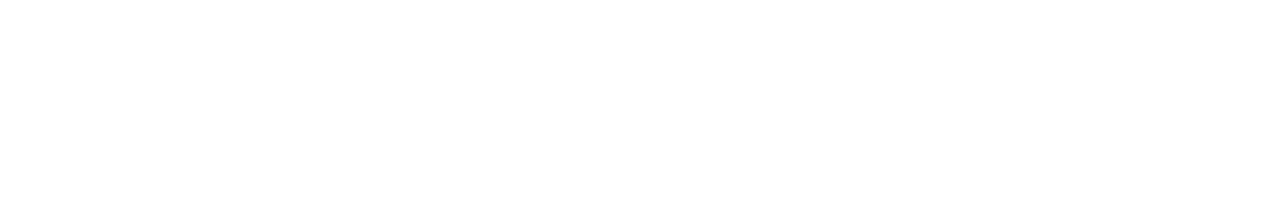
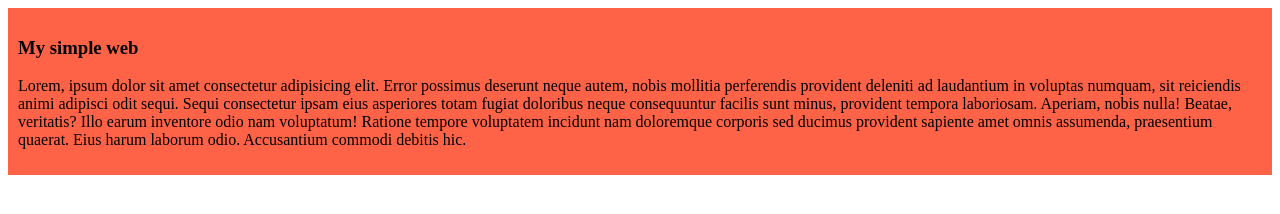
Before and after one commit to mdemon111/my-simple-websites, a plain HTML site: page index.html in a window 1280 px wide. Drawn offline with Linux system fonts and the light colour scheme.

Commit message:
added the first commit

```diff
--- /dev/null
+++ b/blog.css
@@ -0,0 +1,4 @@
+div{
+    background-color: tomato;
+    padding: 10px;
+}
--- a/index.html
+++ b/index.html
@@ -3,9 +3,13 @@
 <head>
     <meta charset="UTF-8">
     <meta name="viewport" content="width=device-width, initial-scale=1.0">
+    <link rel="stylesheet" href="blog.css">
     <title>My simple websits</title>
 </head>
 <body>
-
+    <div>
+        <h3>My simple web</h3>
+        <p>Lorem, ipsum dolor sit amet consectetur adipisicing elit. Error possimus deserunt neque autem, nobis mollitia perferendis provident deleniti ad laudantium in voluptas numquam, sit reiciendis animi adipisci odit sequi. Sequi consectetur ipsam eius asperiores totam fugiat doloribus neque consequuntur facilis sunt minus, provident tempora laboriosam. Aperiam, nobis nulla! Beatae, veritatis? Illo earum inventore odio nam voluptatum! Ratione tempore voluptatem incidunt nam doloremque corporis sed ducimus provident sapiente amet omnis assumenda, praesentium quaerat. Eius harum laborum odio. Accusantium commodi debitis hic.</p>
+    </div>
 </body>
 </html>
```
